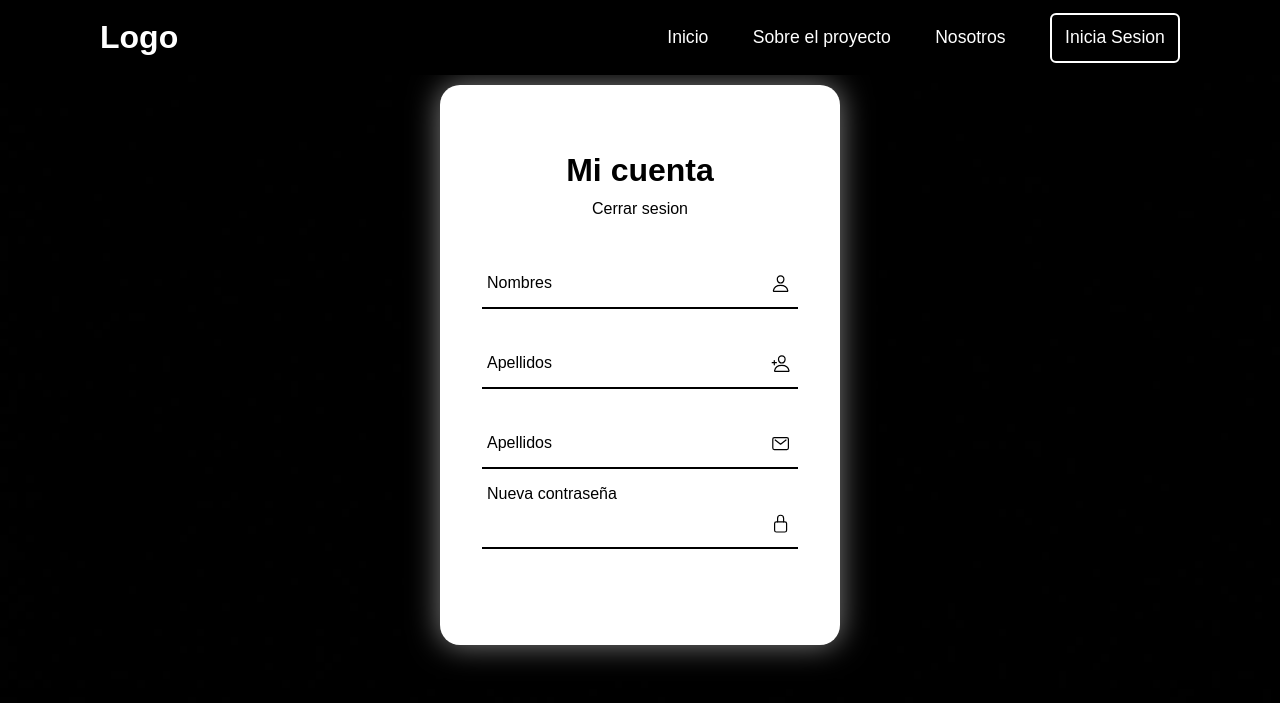
After one commit to luis-ale-117/DistribCell-back, a Flask app: template templates/gestion_cuenta.html in a window 1280 px wide. The commit adds this page. Shown: the top 703 px of the page. Run offline with Flask 3, Linux system fonts and the light colour scheme; the template is opened without the code that fills it, so the values that code supplies are empty.

Commit message:
Agrega un poco de gestion de cuenta

```diff
--- /dev/null
+++ b/static/scripts/gestion_cuenta.js
@@ -0,0 +1,103 @@
+
+// @ts-ignore
+const form = document.getElementById('form-datos-cuenta');
+const divActualizar = document.getElementById('divActualizar')
+const divContrasenaActual = document.getElementById('divContrasenaActual')
+const divRepiteNuevaContrasena = document.getElementById('divRepiteNuevaContrasena')
+// @ts-ignore
+const camposForm = Array.from(form?.elements)
+const datosOriginales = {
+  // @ts-ignore
+  nombre: form?.nombre.value,
+  // @ts-ignore
+  apellido: form?.apellido.value,
+  // @ts-ignore
+  correo: form?.correo.value,
+  nuevaContrasena: '',
+  nuevaContrasena2: ''
+}
+
+const sinCambiosEnCampos = form =>  {
+  if (!form) return false;
+  return datosOriginales.nombre === form.nombre.value &&
+    datosOriginales.apellido === form.apellido.value &&
+    datosOriginales.correo === form.correo.value &&
+    datosOriginales.nuevaContrasena === form.nuevaContrasena.value
+}
+const sinCambiosEnConstrasena = form =>  {
+  if (!form) return false;
+  return datosOriginales.nuevaContrasena === form.nuevaContrasena.value
+}
+camposForm.forEach(campo => {
+  if (campo.type === 'submit') return;
+  campo.addEventListener('input', _ => {
+    if (sinCambiosEnCampos(form)){
+      divActualizar?.classList.add('invisible')
+    }
+    else {
+      divActualizar?.classList.remove('invisible')
+    }
+    if (sinCambiosEnConstrasena(form)) {
+      divContrasenaActual?.classList.add('invisible')
+      divRepiteNuevaContrasena?.classList.add('invisible')
+      divContrasenaActual?.removeAttribute('required')
+      divRepiteNuevaContrasena?.removeAttribute('required')
+    }
+    else {
+      divContrasenaActual?.classList.remove('invisible')
+      divRepiteNuevaContrasena?.classList.remove('invisible')
+      divContrasenaActual?.setAttribute('required', 'true')
+      divRepiteNuevaContrasena?.setAttribute('required', 'true')
+    }
+  })
+})
+
+
+
+// @ts-ignore
+const validar_datos = form => {
+  if (form === null) {
+    alert('Formualrio no encontrado')
+    return false
+  }
+  form.nombre.value = form.nombre.value.trim()
+  form.apellido.value = form.apellido.value.trim()
+  form.correo.value = form.correo.value.trim()
+
+  const nombre = form.nombre.value
+  const apellido = form.apellido.value
+  const correo = form.correo.value
+  const nuevaContrasena = form.nuevaContrasena.value
+  const nuevaContrasena2 = form.nuevaContrasena2.value
+
+  if (nombre === '') {
+    alert('Nombre requerido')
+    return false
+  }
+  if (apellido === '') {
+    alert('Apellido requerido')
+    return false
+  }
+  if (correo !== datosOriginales.correo) {
+    alert('No se puede cambiar el correo')
+    return false
+  }
+  if (nuevaContrasena === '') {
+    alert('Contraseña requerida')
+    return false
+  }
+  if (nuevaContrasena !== nuevaContrasena2) {
+    alert('Las contraseñas no son iguales')
+    return false
+  }
+
+  return true
+}
+
+form?.addEventListener('submit', e => {
+  e.preventDefault();
+  if (!validar_datos(form)) {
+    return
+  }
+
+})
--- a/templates/base.html
+++ b/templates/base.html
@@ -24,7 +24,7 @@
                 <li class="nav-li"><a class="link" href="{{ url_for('sobre_el_proyecto.pagina_sobre_el_proyecto') }}">Sobre el proyecto</a></li>
                 <li class="nav-li"><a class="link" href="{{ url_for('sobre_el_equipo.pagina_sobre_el_equipo') }}">Nosotros</a></li>
                 {% if usuario %}
-                <li class="nav-li"><a href="#"><button id="btnLogin-popup" class="btnLogin-popup">Mi cuenta</button></a></li>
+                <li class="nav-li"><a href="{{ url_for('usuarios.pagina_datos_usuario') }}"><button id="btnLogin-popup" class="btnLogin-popup">Mi cuenta</button></a></li>
                 {% else %}
                 <li class="nav-li"><a href="{{ url_for('sesion.pagina_inicio_de_sesion') }}"><button id="btnLogin-popup" class="btnLogin-popup">Inicia Sesion</button></a></li>
                 {% endif %}
--- /dev/null
+++ b/templates/gestion_cuenta.html
@@ -0,0 +1,60 @@
+{% extends 'base.html' %}
+
+{% block titulo %}Mi cuenta{% endblock %}
+
+{% block contenido %}
+<div class="login">
+    <div class="wrapper active">
+        <div class="formBox signup">
+            <h2>Mi cuenta</h2>
+            <a href="{{ url_for('sesion.cierra_sesion') }}">
+                <button id="btnActualizar" type="button" class="btn">
+                    Cerrar sesion
+                </button>
+            </a>
+            <form id="form-datos-cuenta" action="{{ url_for('usuarios.actualiza_datos_usuario') }}" method="POST"
+                class="register-form">
+                <div class="inputBox">
+                    <span class="icon"><ion-icon name="person-outline"></ion-icon></span>
+                    <input type="text" name="nombre" required value="{{ usuario.nombre }}">
+                    <label for="nombre">Nombres</label>
+                </div>
+                <div class="inputBox">
+                    <span class="icon"><ion-icon name="person-add-outline"></ion-icon></span>
+                    <input type="text" name="apellido" required value="{{ usuario.apellido }}">
+                    <label for="apellido">Apellidos</label>
+                </div>
+                <div class="inputBox">
+                    <span class="icon"><ion-icon name="mail-outline"></ion-icon></span>
+                    <input type="email" name="correo" required value="{{ usuario.correo }}">
+                    <label for="correo">Apellidos</label>
+                </div>
+                <div class="inputBox">
+                    <span class="icon"><ion-icon name="lock-closed-outline"></ion-icon></span>
+                    <input type="password" name="nuevaContrasena">
+                    <label for="contrasena">Nueva contraseña</label>
+                </div>
+                <div id="divRepiteNuevaContrasena" class="inputBox invisible">
+                    <span class="icon"><ion-icon name="lock-closed-outline"></ion-icon></span>
+                    <input type="password" name="nuevaContrasena2" required>
+                    <label for="contrasena2">Repite la nueva contraseña</label>
+                </div>
+                <div id="divContrasenaActual" class="inputBox invisible">
+                    <span class="icon"><ion-icon name="lock-closed-outline"></ion-icon></span>
+                    <input type="password" name="contrasena" required>
+                    <label for="contrasena">Escribe la contraseña actual</label>
+                </div>
+                <div id="divActualizar" class="divBtn invisible">
+                    <button id="btnActualizar" type="submit" class="btn">
+                        <h4>Actualizar</h4>
+                    </button>
+                </div>
+            </form>
+        </div>
+    </div>
+</div>
+{% endblock %}
+
+{% block scriptEspecial %}
+<script src="{{ url_for('static', filename='scripts/gestion_cuenta.js') }}"></script>
+{% endblock %}
--- a/templates/inicio_sesion.html
+++ b/templates/inicio_sesion.html
@@ -6,7 +6,7 @@
 <div class="login">
     <div class="wrapper">
         <div class="formBox login">
-            <h2>Login</h2>
+            <h2>Inicia sesión</h2>
             <form id="form-inicio-sesion" action="{{ url_for('sesion.genera_sesion') }}" method="POST">
                 <div class="inputBox">
                     <span class="icon"><ion-icon name="mail-outline"></ion-icon></span>
--- a/templates/registro_usuario.html
+++ b/templates/registro_usuario.html
@@ -5,7 +5,7 @@
 {% block contenido %}
 <div class="wrapper active">
     <div class="formBox signup">
-        <h2>Sign up</h2>
+        <h2>Registrate</h2>
         <form id="form-registro-usuario" action="{{ url_for('registro_usuario.crea_usuario') }}" method="POST"
             class="register-form">
             <div class="inputBox">
```
Also changed, not shown: routes/usuarios.py (+9 -5 lines).
